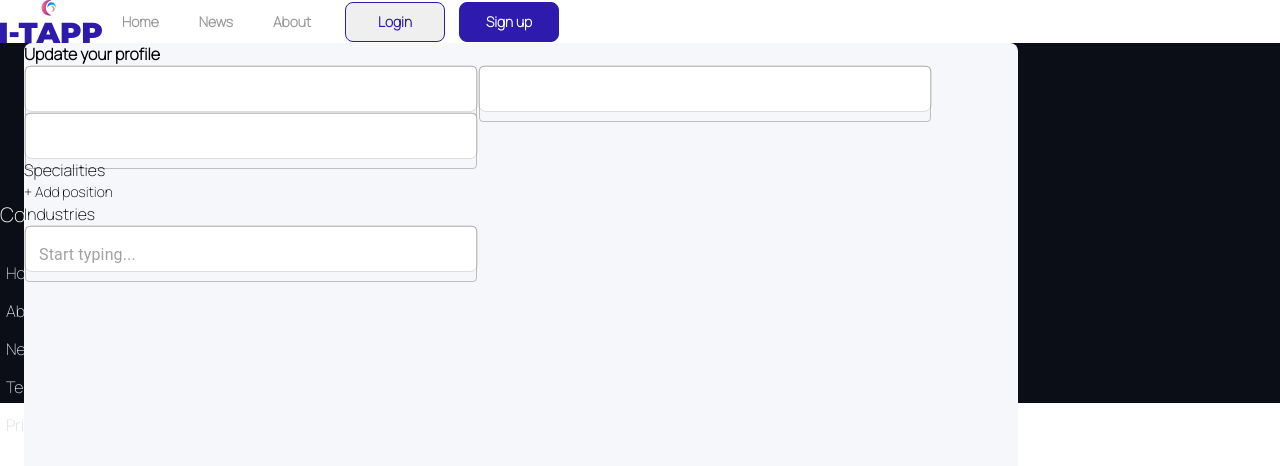
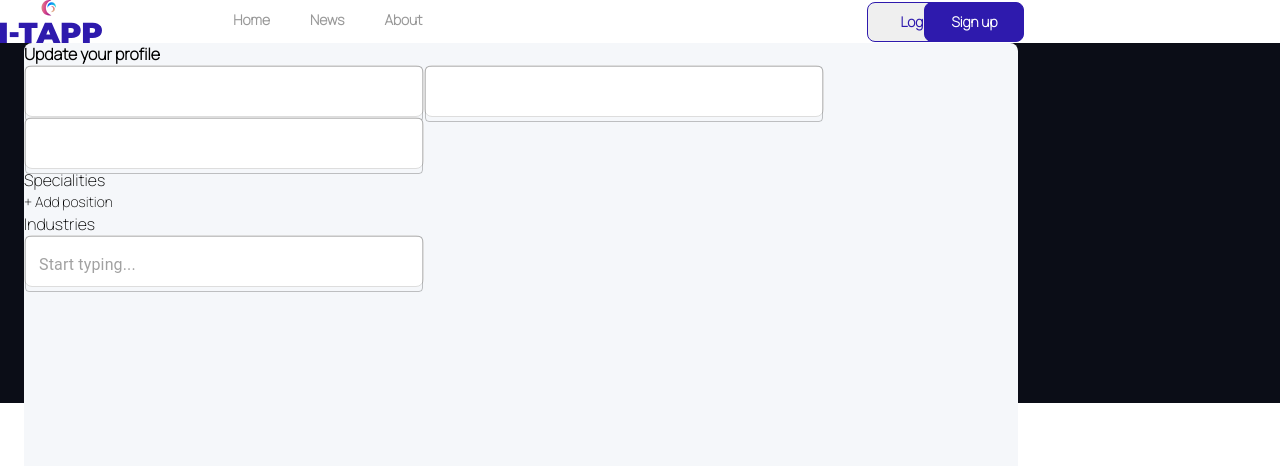
Before and after one commit to DanilaLitvishko/front, a React (Create React App) app: page /completeProfile in a window 1280 px wide. Shown: the top 466 px of the page. Built offline with nearby package versions, Linux system fonts and the light colour scheme.

Commit message:
fixed header

```diff
--- a/src/components/complete-profile/complete-profile.styles.jsx
+++ b/src/components/complete-profile/complete-profile.styles.jsx
@@ -21,8 +21,8 @@ export const UpdateText = styled.div`
 `
 
 export const Input = styled(TextField)`
-    width: 454px;
-    height: 47px;
+    height: 52px;
+    width: 400px;
 
     background: #FFFFFF;
     border: 1px solid #DDDDDD;
--- a/src/components/footer/footer.component.jsx
+++ b/src/components/footer/footer.component.jsx
@@ -1,4 +1,3 @@
-import Grid from '@material-ui/core/Grid';
 import React from "react";
 import {
   Box,
@@ -14,55 +13,50 @@ import {
 
 const Footer = () => {
   return (
-    <Grid
+      <Box
         container
         direction="row"
       >
-      <Box>
-        <Grid
+        <CompanyInfo
           container
+          item
           direction="column"
           justify="flex-start"
           alignItems="center"
         >
-          <CompanyInfo>
-            <CompanyName>I-TAPP</CompanyName>
-            <Copyright>Copyright © 2021 I-TAPP</Copyright>
-            <Copyright>All rights reserved</Copyright>
+          <CompanyName item>I-TAPP</CompanyName>
+          <Copyright item>Copyright © 2021 I-TAPP</Copyright>
+          <Copyright item>All rights reserved</Copyright>
         </CompanyInfo>
-        </Grid>
         <Links>
-        <Grid
+          <CompanyColumn
             container
+            item
             direction="column"
             justify="center"
             alignItems="center"
           >
-          <CompanyColumn>
-            <Heading>Company</Heading>
-            <String>Home</String>
-            <String>About I-TAPP</String>
-            <String>News</String>
-            <String>Terms and Conditions</String>
-            <String>Privacy Policy</String>
+            <Heading item>Company</Heading>
+            <String item>Home</String>
+            <String item>About I-TAPP</String>
+            <String item>News</String>
+            <String item>Terms and Conditions</String>
+            <String item>Privacy Policy</String>
           </CompanyColumn>
-        </Grid>
-        <Grid
+          <JobsColumn
             container
+            item
             direction="column"
             justify="flex-end"
             alignItems="center"
           >
-          <JobsColumn>
-            <Heading>Jobs</Heading>
-            <String>For Candidates</String>
-            <String>For Employers</String>
-            <String>For Headhunters</String>
+            <Heading item>Jobs</Heading>
+            <String item>For Candidates</String>
+            <String item>For Employers</String>
+            <String item>For Headhunters</String>
           </JobsColumn>
-        </Grid>
         </Links>
       </Box>
-    </Grid>
   );
 };
 export default Footer;
--- a/src/components/footer/footer.styles.jsx
+++ b/src/components/footer/footer.styles.jsx
@@ -1,29 +1,23 @@
 import styled from 'styled-components';
+import Grid from '@material-ui/core/Grid';
 
-export const Box = styled.div`
+export const Box = styled(Grid)`
   width: 100%;
   height: 360px;
 
   background: #0B0D17;
 `;
 
-export const CompanyInfo = styled.div`
-  display: flex;
-  flex-direction: column;
-  align-items: flex-start;
+export const CompanyInfo = styled(Grid)`
   margin-right: 125px;
 
   width: 350px;
   height: 133px;
-  left: 165px;
-  top: 64px;
 `
 
-export const CompanyName = styled.div`
+export const CompanyName = styled(Grid)`
   width: 109px;
   height: 37px;
-  left: 0px;
-  top: 0px;
 
   font-family: Montserrat;
   font-style: normal;
@@ -34,18 +28,9 @@ export const CompanyName = styled.div`
   text-transform: uppercase;
 
   color: #999999;
-  flex: none;
-  order: 0;
-  flex-grow: 0;
-  margin: 40px 0px;
 `
 
-export const Copyright = styled.div`
-  left: 0%;
-  right: 0%;
-  top: 0%;
-  bottom: 57.14%;
-
+export const Copyright = styled(Grid)`
   font-family: Manrope;
   font-style: normal;
   font-weight: normal;
@@ -55,18 +40,11 @@ export const Copyright = styled.div`
   font-feature-settings: 'liga' off;
 
   color: #D9DBE1;
-
-  flex: none;
-  order: 0;
-  flex-grow: 0;
-  margin: 8px 0px;
 `
 
-export const Heading = styled.div`
+export const Heading = styled(Grid)`
   width: 160px;
   height: 30px;
-  left: 0px;
-  top: 0px;
 
   font-family: Manrope;
   font-style: normal;
@@ -77,18 +55,11 @@ export const Heading = styled.div`
   font-feature-settings: 'liga' off;
 
   color: #FFFFFF;
-
-  flex: none;
-  order: 0;
-  flex-grow: 0;
-  margin: 24px 0px;
 `
 
-export const String = styled.div`
+export const String = styled(Grid)`
   width: 200px;
   height: 26px;
-  left: 0px;
-  top: 0px;
 
   font-family: Manrope;
   font-style: normal;
@@ -103,36 +74,19 @@ export const String = styled.div`
 `
 
 
-export const Links = styled.div`
-  display: flex;
-  flex-direction: row;
-  align-items: flex-start;
-  padding: 0px;
-
+export const Links = styled(Grid)`
   width: 375px;
   height: 232px;
 `
 
-export const CompanyColumn = styled.div`
-  display: flex;
-  flex-direction: column;
-  align-items: flex-start;
-  padding-left: 0px;
-
+export const CompanyColumn = styled(Grid)`
   width: 300px;
   height: 232px;
 
-  order: 0;
-  margin-right: 10px;
 `
 
-export const JobsColumn = styled.div`
-  display: flex;
-  flex-direction: column;
-  align-items: flex-start;
-  padding: 0px;
+export const JobsColumn = styled(Grid)`
   width: 160px;
   height: 156px;
 
-  order: 1;
 `
--- a/src/components/header/header.component.jsx
+++ b/src/components/header/header.component.jsx
@@ -1,6 +1,7 @@
 import React from 'react';
 import { ReactComponent as Logo } from '../../assets/logo.svg'
 import { makeStyles } from "@material-ui/core/styles";
+import { Grid } from '@material-ui/core';
 
 import {
     HeaderContainer,
@@ -12,7 +13,6 @@ import {
     SignUp,
     LogoContainer,
 } from './header.styles'
-import { Grid } from '@material-ui/core';
 
 const useStyles = makeStyles((theme) => ({
     textAlign: {
@@ -28,23 +28,29 @@ const Header = () => {
             direction="row"
             alignItems="center"
         >
-                <LogoContainer item >
+        <Grid container item md={2}>
+            <LogoContainer item md={2}>
                 <Logo/>
             </LogoContainer>
-                <MenuItem item >
+        </Grid>
+        <Grid container item md={6}>
+            <MenuItem item md={2}>
                 Home
             </MenuItem>
-                <MenuItem item>
+            <MenuItem item md={2}>
                 News
             </MenuItem>
-                <MenuItem item >
+            <MenuItem item md={2}>
                 About
             </MenuItem>
-                <Grid item >
+        </Grid>
+        <Grid container item md={4}>
+            <Grid item md={2}>
                 <LoginButton><Login>Login</Login></LoginButton>
             </Grid>
-                <Grid item >
+            <Grid item md={2}>
                 <SignUpButton><SignUp>Sign up</SignUp></SignUpButton>
+            </Grid>
         </Grid>
     </HeaderContainer>
 )}
```
Lines whose indentation alone changed are shown as unchanged.
